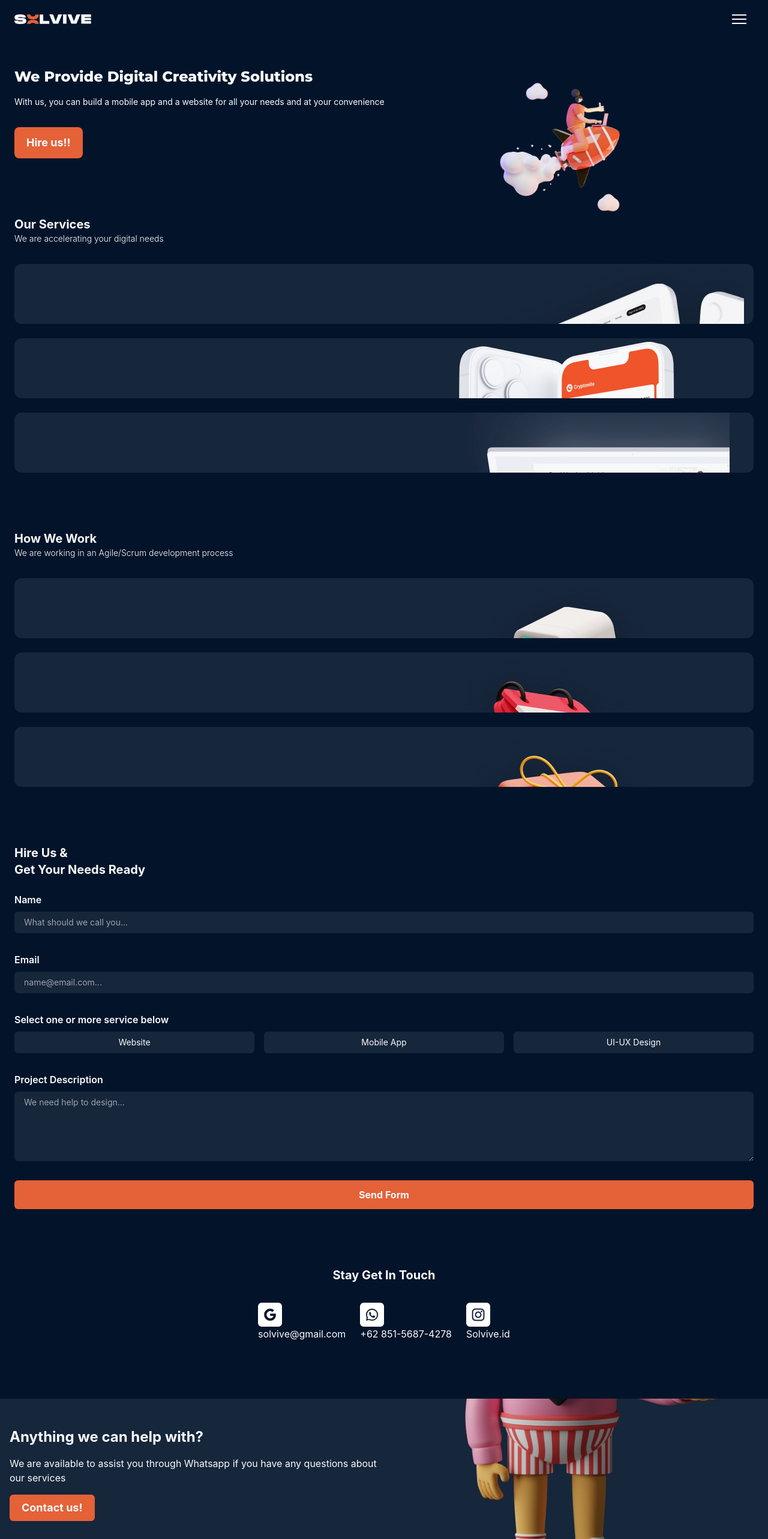
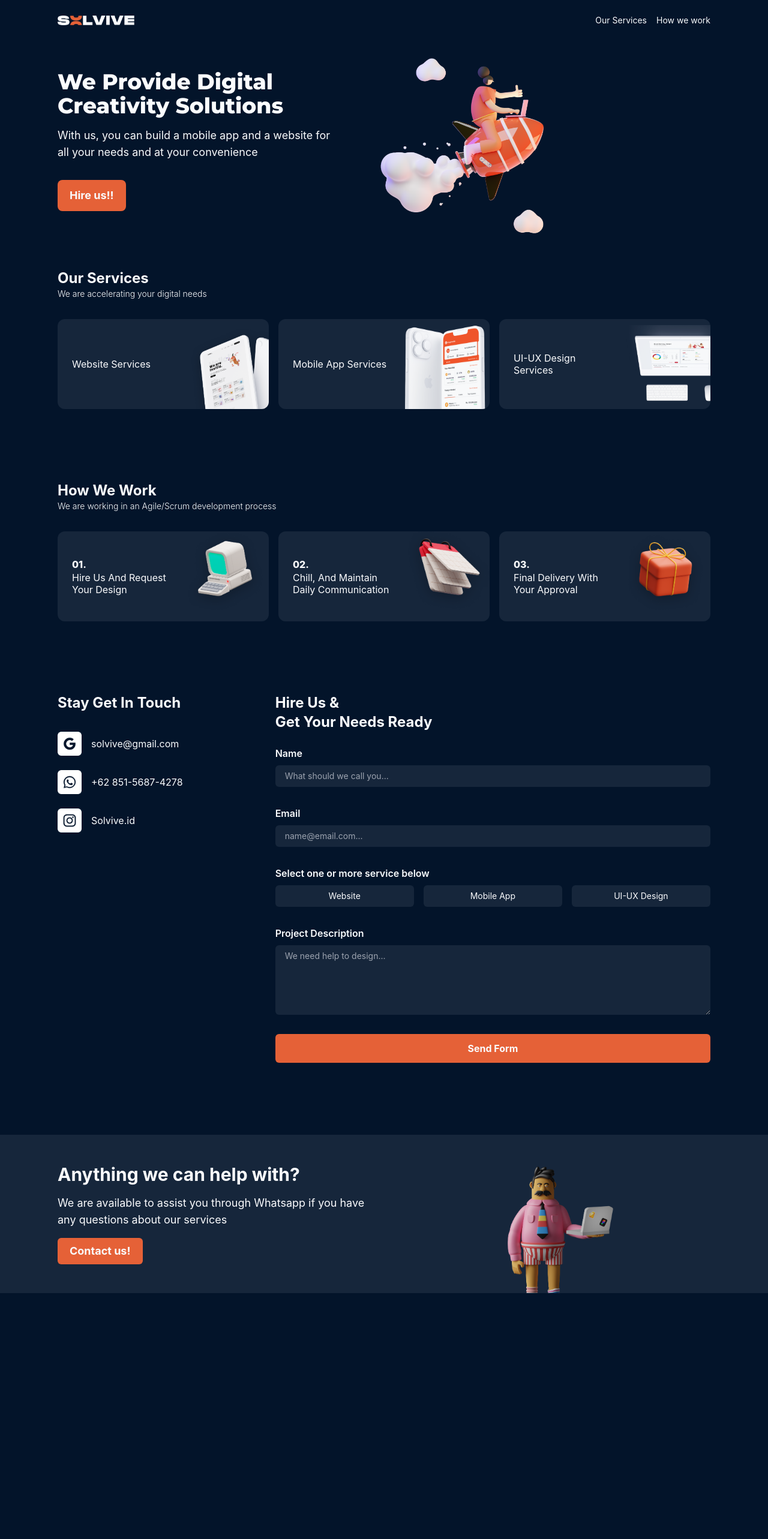
Before and after one commit to Refara08/solvive-landing-page, a Next.js app: page / in a window 1280 px wide. Shown: the top 2566 px of the page at 60% size. After the commit the page ends 2156 px from the top, so only its background shows below. Built offline with nearby package versions, Linux system fonts and the light colour scheme.

Commit message:
adjusting layout for responsive devices

```diff
--- a/components/contacts/ContactForm.js
+++ b/components/contacts/ContactForm.js
@@ -68,7 +68,13 @@ const ContactForm = () => {
   };
 
   return (
-    <form onSubmit={submitHandler} className="mb-24">
+    <div className="lg:order-last lg:col-span-2">
+      <h3 className="heading mb-6 flex flex-col">
+        <span>Hire Us &</span>
+        <span>Get Your Needs Ready</span>
+      </h3>
+
+      <form onSubmit={submitHandler} className="mb-24 ">
         <div className="input-control">
           <label htmlFor="name">Name</label>
           <input
@@ -117,7 +123,9 @@ const ContactForm = () => {
             {/* mobile service */}
             <label
               htmlFor="mobile-app"
-            className={`${service.mobile ? "bg-orange-sol" : "bg-scnd-blue "}`}
+              className={`${
+                service.mobile ? "bg-orange-sol" : "bg-scnd-blue "
+              }`}
             >
               Mobile App
             </label>
@@ -185,6 +193,7 @@ const ContactForm = () => {
           {loading ? "Loading..." : "Send Form"}
         </button>
       </form>
+    </div>
   );
 };
 
--- a/components/contacts/ContactSocials.js
+++ b/components/contacts/ContactSocials.js
@@ -23,9 +23,11 @@ const ContactSocials = () => {
   ];
 
   return (
-    <div className="mb-24">
-      <h3 className="font-bold text-xl text-center mb-8">Stay Get In Touch</h3>
-      <div className="flex justify-center gap-6">
+    <div className="mb-16 lg:col-span-1">
+      <h3 className="heading text-center lg:text-left mb-8">
+        Stay Get In Touch
+      </h3>
+      <div className="flex lg:flex-col justify-center gap-6">
         {socials.map((item, index) => (
           <Social item={item} key={index} />
         ))}
--- a/components/contacts/Contacts.js
+++ b/components/contacts/Contacts.js
@@ -3,14 +3,11 @@ import ContactSocials from "./ContactSocials";
 
 const Contacts = () => {
   return (
-    <section id="contacts" className="mb-24">
-      <h3 className="text-xl font-bold mb-6 flex flex-col">
-        <span>Hire Us &</span>
-        <span>Get Your Needs Ready</span>
-      </h3>
-
-      <ContactForm />
-      <ContactSocials />
+    <section id="contacts" className="mb-24 md:mb-6">
+      <div className="grid grid-cols-1 lg:grid-cols-3">
+        <ContactForm />
+        <ContactSocials />
+      </div>
     </section>
   );
 };
--- a/components/contacts/Social.js
+++ b/components/contacts/Social.js
@@ -11,6 +11,7 @@ const Social = ({ item }) => {
       rel="noopener noreferrer"
       onMouseOver={() => setIsHover(true)}
       onMouseLeave={() => setIsHover(false)}
+      className="flex items-center gap-4"
     >
       <span
         className={`block w-[40px] aspect-square ${
@@ -19,7 +20,13 @@ const Social = ({ item }) => {
       >
         <Image src={item.icon} alt={item.tag} width="108" height="108" />
       </span>
-      <span className="hidden md:block">{item.info}</span>
+      <span
+        className={`hidden lg:block origin-left transition duration-300 ${
+          isHover && "scale-105"
+        }`}
+      >
+        {item.info}
+      </span>
     </a>
   );
 };
--- a/components/footer/Footer.js
+++ b/components/footer/Footer.js
@@ -2,11 +2,16 @@ import Image from "next/image";
 
 const Footer = () => {
   return (
-    <section id="footer" className="bg-scnd-blue px-4 overflow-hidden">
+    <section
+      id="footer"
+      className="bg-scnd-blue px-4 md:px-12 lg:px-24 overflow-hidden"
+    >
       <div className="container mx-auto grid grid-cols-2">
         <div className="flex flex-col gap-4 py-12">
-          <h3 className="text-2xl font-bold">Anything we can help with?</h3>
-          <p>
+          <h3 className="text-2xl lg:text-3xl font-bold">
+            Anything we can help with?
+          </h3>
+          <p className="xl:text-lg">
             We are available to assist you through Whatsapp if you have any
             questions about our services
           </p>
@@ -20,7 +25,7 @@ const Footer = () => {
             alt="grumpy guy holding laptop"
             width={"687"}
             height={"636"}
-            className="absolute bottom-0 right-0 scale-125 sm:scale-105 origin-bottom"
+            className="absolute bottom-0 right-0 scale-125 sm:scale-105 md:scale-90 lg:scale-[65%] xl:scale-[45%] origin-bottom"
           />
         </div>
       </div>
--- a/components/hero/Hero.js
+++ b/components/hero/Hero.js
@@ -2,13 +2,16 @@ import Image from "next/image";
 
 const Hero = () => {
   return (
-    <section id="hero" className="grid grid-cols-6 pt-12 mb-24">
-      <div className="col-span-4">
+    <section
+      id="hero"
+      className="grid grid-cols-6 lg:grid-cols-5 xl:grid-cols-2 pt-12 mb-24"
+    >
+      <div className="col-span-4 lg:col-span-3 xl:col-span-1 md:w-[80%] lg:w-[75%] xl:w-full">
         <div className="mb-8">
-          <h1 className="text-2xl  font-montserrat font-extrabold mb-4">
+          <h1 className="text-2xl lg:text-3xl xl:text-4xl  font-montserrat font-extrabold mb-4">
             We Provide Digital Creativity Solutions
           </h1>
-          <p className="text-sm w-[85%]">
+          <p className="text-sm lg:text-base xl:text-lg w-[85%]">
             With us, you can build a mobile app and a website for all your needs
             and at your convenience
           </p>
@@ -20,14 +23,14 @@ const Hero = () => {
           Hire us!!
         </a>
       </div>
-      <div className="relative col-span-2">
-        <div className="absolute -top-8 -left-16 ">
+      <div className="relative col-span-2 xl:col-span-1">
+        <div className="absolute -top-8 md:top-0 -left-16 lg:left-0 xl:top-10 xl:left-12">
           <Image
             src="/images/saly-mobile.png"
             alt="girl riding rocket"
             width="250"
             height="250"
-            className="origin-top-left scale-110"
+            className="origin-top-left scale-110 md:origin-bottom-right md:scale-125 xl:scale-150 "
           />
         </div>
       </div>
--- a/components/navigation/Navigation.js
+++ b/components/navigation/Navigation.js
@@ -6,7 +6,7 @@ const Navigation = () => {
   const [burgerIsOpen, setBurgerIsOpen] = useState(false);
 
   return (
-    <div className="py-2">
+    <div className="py-2 md:py-4">
       <div className="container-default flex justify-between items-center">
         <div>
           <Image
@@ -16,6 +16,7 @@ const Navigation = () => {
             height="16"
           />
         </div>
+        <div className="block md:hidden">
           <Hamburger
             toggle={setBurgerIsOpen}
             toggled={burgerIsOpen}
@@ -23,6 +24,17 @@ const Navigation = () => {
             size={24}
           />
         </div>
+        <ul className="hidden md:flex gap-4 items-center">
+          {["Our Services", "How we work"].map((item, index) => (
+            <li
+              key={index}
+              className="relative before:absolute before:bottom-0 before:left-0 before:h-[2px] before:bg-white-sol before:w-0 hover:before:w-full before:hover:transition-all before:hover:duration-300 py-2 cursor-pointer text-xs lg:text-sm"
+            >
+              {item}
+            </li>
+          ))}
+        </ul>
+      </div>
     </div>
   );
 };
--- a/components/services/Services.js
+++ b/components/services/Services.js
@@ -49,14 +49,16 @@ const Services = () => {
   return (
     <section id="services" className="mb-24">
       <div className="mb-8">
-        <h2 className="text-xl font-bold">Our Services</h2>
+        <h2 className="heading">Our Services</h2>
         <p className="text-sm font-light">
           We are accelerating your digital needs
         </p>
       </div>
-      {servicesCopy.map((item, index) => (
-        <Card item={item} key={index} />
-      ))}
+      <div className="grid grid-cols-1 lg:grid-cols-3 gap-4">
+        {servicesCopy.map((item, index) => (
+          <Card item={item} key={index} />
+        ))}
+      </div>
     </section>
   );
 };
--- a/components/ui/Card.js
+++ b/components/ui/Card.js
@@ -18,9 +18,9 @@ const Card = ({ item }) => {
       onMouseLeave={onMouseLeaveHandler}
       className={`${
         isHover ? "bg-orange-sol" : "bg-scnd-blue"
-      } mb-6 grid grid-cols-5 items-center h-[100px] overflow-hidden rounded-xl transition duration-300`}
+      } mb-6 grid grid-cols-5 md:grid-cols-2 lg:grid-cols-5 items-center h-[100px] md:h-[125px] lg:h-[150px] overflow-hidden rounded-xl transition duration-300`}
     >
-      <div className="px-6 col-span-3">
+      <div className="px-6 col-span-3 md:col-span-1 lg:col-span-3">
         {item.num && <h2 className="font-extrabold ">{item.num}</h2>}
         <h3
           className={`leading-5 ${
@@ -30,13 +30,16 @@ const Card = ({ item }) => {
           {item.text}
         </h3>
       </div>
-      <div className="relative col-span-2 h-full w-full">
-        <div className="hidden lg:block ">
+      <div className="relative col-span-2 md:col-span-1 lg:col-span-2 h-full w-full">
+        <div className="hidden lg:block absolute bottom-0 right-0 w-full aspect-auto">
           <Image
             src={item.desktop.img}
             alt={item.text}
             width={item.desktop.width}
             height={item.desktop.height}
+            className={`h-full w-full ${
+              isHover && "scale-110"
+            } origin-bottom-right transition duration-300`}
           />
         </div>
         <div className="block lg:hidden absolute bottom-0 right-0 h-full aspect-auto">
--- a/components/workflow/Workflow.js
+++ b/components/workflow/Workflow.js
@@ -49,14 +49,16 @@ const Workflow = () => {
   return (
     <section id="workflow" className="mb-24">
       <div className="mb-8">
-        <h2 className="text-xl font-bold">How We Work</h2>
+        <h2 className="heading">How We Work</h2>
         <p className="text-sm font-light">
           We are working in an Agile/Scrum development process
         </p>
       </div>
-      {workflowCopy.map((item, index) => (
-        <Card item={item} key={index} />
-      ))}
+      <div className="grid grid-cols-1 lg:grid-cols-3 gap-4">
+        {workflowCopy.map((item, index) => (
+          <Card item={item} key={index} />
+        ))}
+      </div>
     </section>
   );
 };
--- a/styles/globals.css
+++ b/styles/globals.css
@@ -26,8 +26,12 @@ a {
   box-sizing: border-box;
 }
 
+.heading {
+  @apply text-xl xl:text-2xl font-bold;
+}
+
 .container-default {
-  @apply container mx-auto px-6;
+  @apply container mx-auto px-6 md:px-12 lg:px-24;
 }
 
 .input-control {
```
Lines whose indentation alone changed are shown as unchanged.
